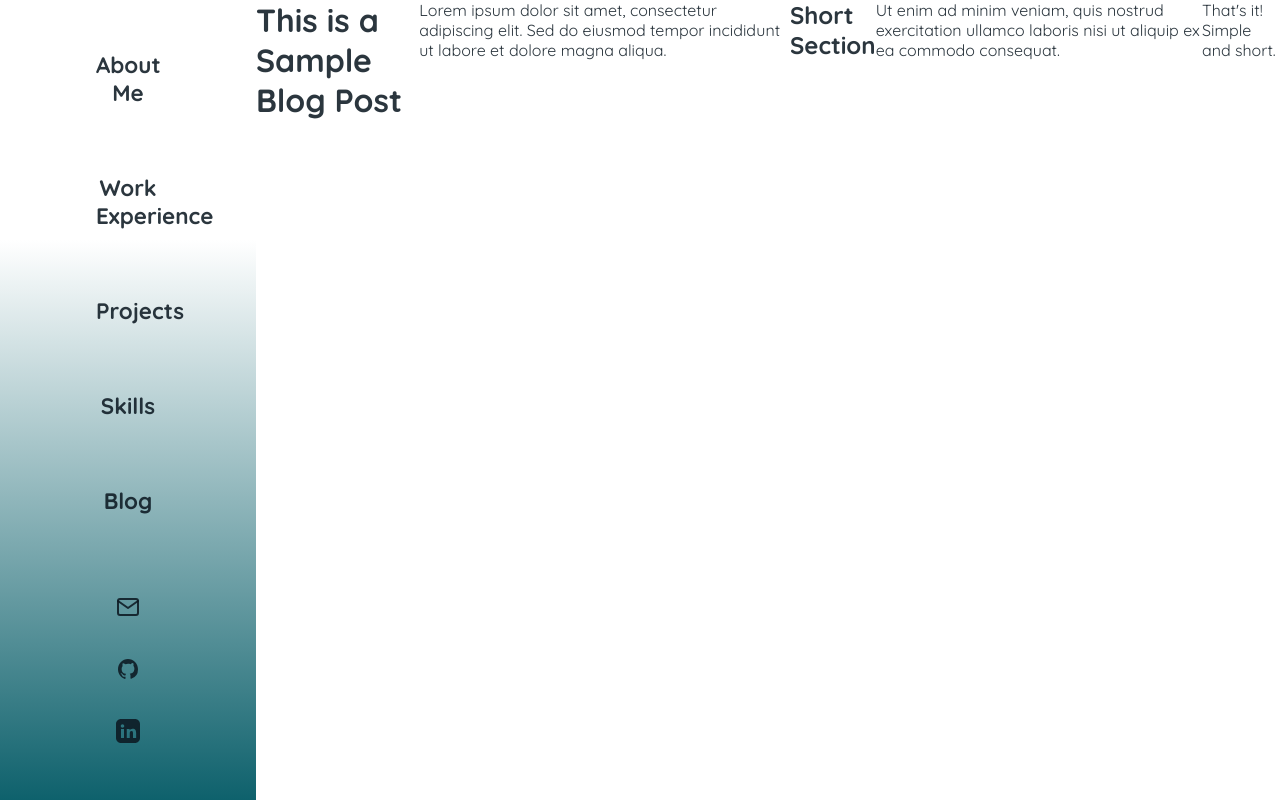
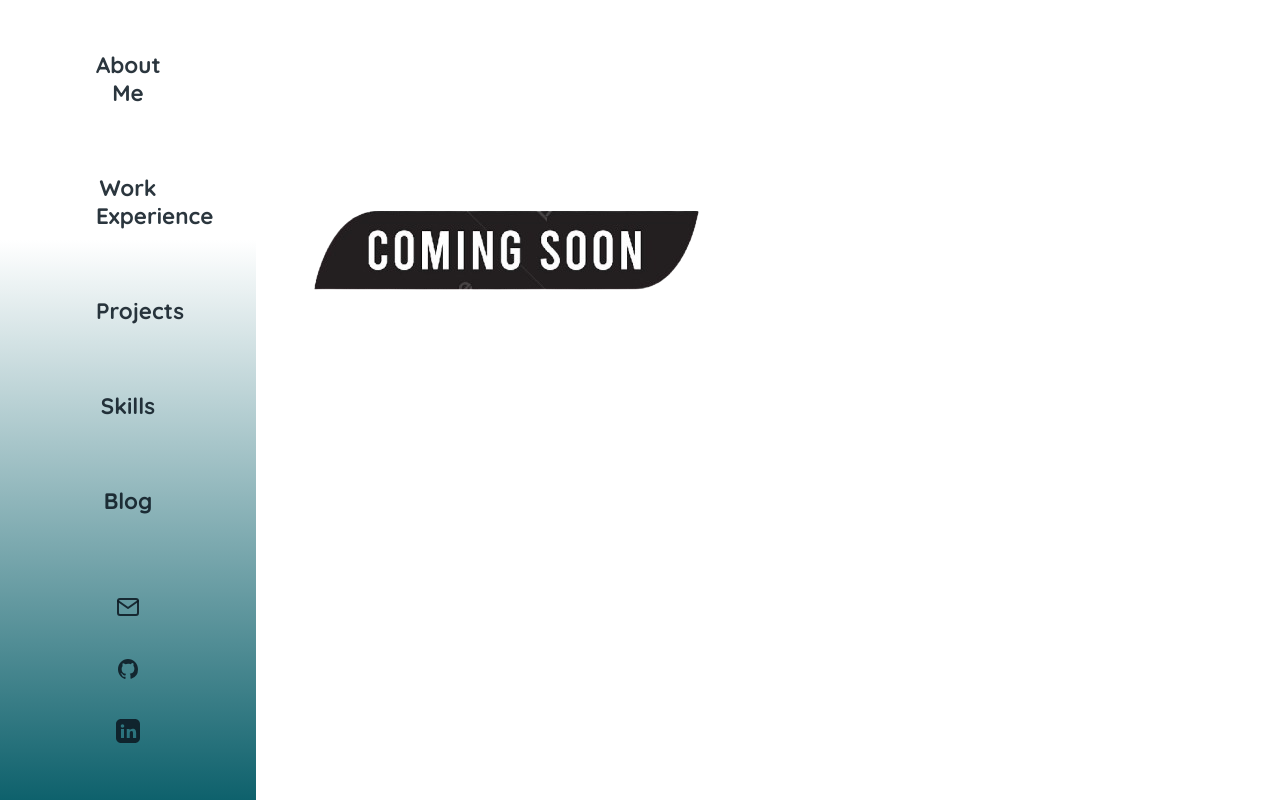
Before and after one commit to ChrisserDev/Portofolio-Web-App, a Next.js app: page /blog/sampleBlog in a window 1280 px wide. Built offline with nearby package versions, Linux system fonts and the light colour scheme.

Commit message:
Replace sample blog content with 'Coming Soon' image

```diff
--- a/src/app/blog/sampleBlog/page.mdx
+++ b/src/app/blog/sampleBlog/page.mdx
@@ -2,15 +2,7 @@
 title: 'This is a Sample Blog Post'
 description: 'A short sample blog post with Lorem Ipsum content.'
 date: '2025-10-26'
-image: '/skills_logos/nextjs_logo.png'
+image: '/coming_soon.png'
 ---
 
-# This is a Sample Blog Post
-
-Lorem ipsum dolor sit amet, consectetur adipiscing elit. Sed do eiusmod tempor incididunt ut labore et dolore magna aliqua.
-
-## Short Section
-
-Ut enim ad minim veniam, quis nostrud exercitation ullamco laboris nisi ut aliquip ex ea commodo consequat.
-
-That's it! Simple and short.
+![Coming Soon](/coming_soon.png)
```
